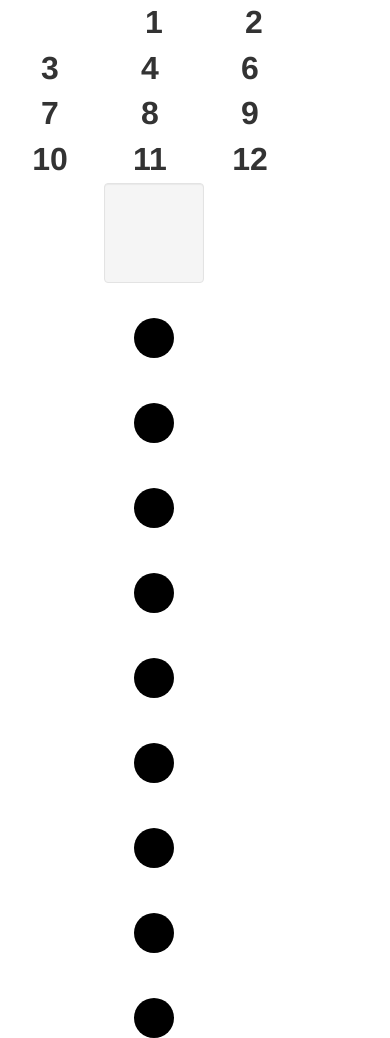
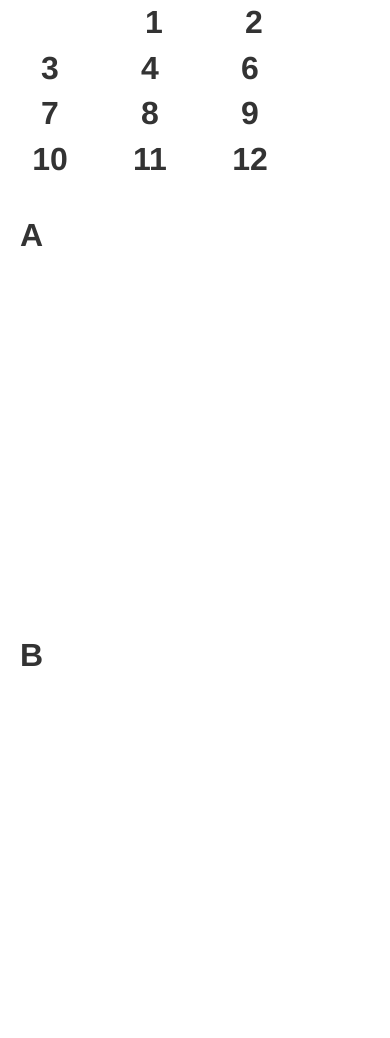
Before and after one commit to baebb/pacbio-test-project, a website: page index.html in a window 390 px wide. Shown: the top 1038 px of the page. Drawn offline with nearby package versions, Linux system fonts and the light colour scheme; some packages are replaced by stand-ins of ours.

```diff
--- a/app/directives/d3directive.js
+++ b/app/directives/d3directive.js
@@ -3,9 +3,10 @@
         restrict: 'EA',
         scope: {},
         link: function (scope, element, attrs) {
+            console.log(element);
             d3Service.d3().then(function (d3) {
                 //Make an SVG Container
-                var svgContainer = d3.select(".well").append("svg")
+                var svgContainer = d3.select("element[0]").append("svg")
                     .attr("width", 80)
                     .attr("height", 80);
 
--- a/app/services/d3Service.js
+++ b/app/services/d3Service.js
@@ -1,12 +1,10 @@
 angular.module('d3', [])
   .factory('d3Service', ['$document', '$q', '$rootScope',
     function($document, $q, $rootScope) {
-        console.log("hi0");
       var d = $q.defer();
       function onScriptLoad() {
         // Load client in the browser
         $rootScope.$apply(function() { d.resolve(window.d3); });
-          console.log("hi2");
       }
       // Create a script tag with d3 as the source
       // and call our onScriptLoad callback when it
@@ -17,7 +15,6 @@
       scriptTag.src = 'http://d3js.org/d3.v3.min.js';
       scriptTag.onreadystatechange = function () {
         if (this.readyState == 'complete') onScriptLoad();
-          console.log("hi");
       }
       scriptTag.onload = onScriptLoad;
 
--- a/app/views/main/main.html
+++ b/app/views/main/main.html
@@ -9,11 +9,11 @@
             <div class="rowHeader">
                 <span class="text">{{letter}}</span>
             </div>
-            <div class="cell" id="{{letter}}{{number}}" ng-repeat="number in numbers">
-                <div class="well">
-                    <div circle></div>
+            <div class="cell" id="{{letter}}{{number}}" ng-repeat="number in numbers track by $index">
+                <div class="circleWrapper">
+                    <circle></circle>
                 </div>
-                <!--                <span class="text">{{letter}}{{number}}</span>-->
+<!--                <span class="text">{{letter}}{{number}}</span>-->
             </div>
         </div>
     </div>
--- a/assets/scss/_plate.scss
+++ b/assets/scss/_plate.scss
@@ -19,8 +19,8 @@
     }
     .text {
         position: absolute;
-        left: 30%;
-        top: 50%;
+        left: 20px;
+        top: 30px;
         font-size: 32px;
         font-weight: bold;
     }
```
Also changed, not shown: assets/css/style.css, 1 other file.
